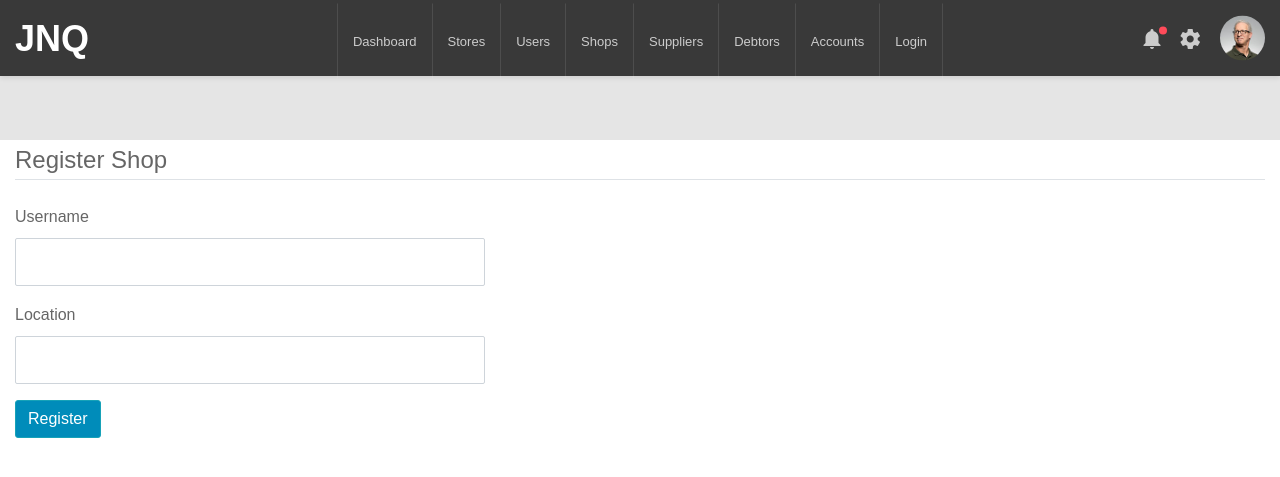
After one commit to Muhamadekh/Inventory_manager, a Flask app: page /register_shop in a window 1280 px wide. The commit adds this page. Shown: the top 477 px of the page. Run offline with Flask 3, Linux system fonts and the light colour scheme; some libraries are stand-ins or nearby versions; some web fonts are replaced.

Commit message:
Shop view and login pages

```diff
--- a/inventory/__init__.py
+++ b/inventory/__init__.py
@@ -1,6 +1,8 @@
 from flask import Flask
 from flask_sqlalchemy import SQLAlchemy
 from flask_bcrypt import Bcrypt
+from flask_login import LoginManager
+
 
 app = Flask(__name__)
 
@@ -9,6 +11,6 @@ app.config['SECRET_KEY'] = 'daf871535e9fb00d72ba5e35ae01ca5f'
 app.config['SQLALCHEMY_DATABASE_URI'] = 'sqlite:///site.db'
 db = SQLAlchemy(app)
 bcrypt = Bcrypt(app)
-
+login_manager = LoginManager(app)
 
 from inventory import routes
--- a/inventory/forms.py
+++ b/inventory/forms.py
@@ -12,3 +12,16 @@ class UserRegistrationForm(FlaskForm):
     confirm_password = PasswordField('Confirm password', validators=[DataRequired(), EqualTo('password')])
     user_role = SelectField('User Role', choices=user_role_choices)
     submit = SubmitField('Register')
+
+
+class ShopRegistrationForm(FlaskForm):
+    shop_name = StringField('Username', validators=[DataRequired(), Length(min=4)])
+    location = StringField('Location', validators=[DataRequired()])
+    submit = SubmitField('Register')
+
+
+class LoginForm(FlaskForm):
+    username = StringField('username', validators=[DataRequired()])
+    password = PasswordField('Password', validators=[DataRequired()])
+    # shop_name = SelectField('Select your shop', validators=[DataRequired()])
+    submit = SubmitField('Sign in')
--- a/inventory/routes.py
+++ b/inventory/routes.py
@@ -1,7 +1,8 @@
 from flask import Flask, render_template, url_for, flash, redirect
 from inventory import app, bcrypt,db
-from inventory.models import User
-from inventory.forms import UserRegistrationForm
+from inventory.models import User, Shop
+from inventory.forms import UserRegistrationForm, ShopRegistrationForm, LoginForm
+from flask_login import current_user, login_user
 
 
 @app.route('/')
@@ -31,3 +32,45 @@ def register_user():
 def view_users():
     users = User.query.all()
     return render_template('view_users.html', users=users)
+
+
+@app.route('/register_shop', methods=['GET', 'POST'])
+def register_shop():
+    form = ShopRegistrationForm()
+    shop = Shop.query.filter_by(shop_name=form.shop_name.data).first()
+    if shop:
+        flash("This already exist. Try another name", "warning")
+    else:
+        if form.validate_on_submit():
+            shop = Shop(shop_name=form.shop_name.data, location=form.location.data, user_id=current_user.id)
+            db.session.add(shop)
+            db.session.commit()
+            flash(f"{shop.shop_name} at {shop.location} was successfully registered.")
+            return redirect(url_for('view_shop'))
+    return render_template('register_shop.html', form=form)
+
+
+@app.route('/view_shops', methods=['GET'])
+def view_shop():
+    shops = Shop.query.all()
+    return render_template('view_shops.html', shops=shops)
+
+
+@app.route('/login', methods=['GET', 'POST'])
+def login():
+    if current_user.is_authenticated:
+        return redirect(url_for('home'))
+    else:
+        form = LoginForm()
+        print("Hey")
+        if form.validate_on_submit():
+            user = User.query.filter_by(username=form.username.data).first()
+            print(user.username)
+            pass_hashed = user.password
+            if user and bcrypt.check_password_hash(pass_hashed, form.password.data):
+                print("user exist")
+                login_user(user)
+                return redirect(url_for('home'))
+            else:
+                flash('Please check your username and password.')
+        return render_template('login.html', form=form)
--- a/inventory/templates/layout.html
+++ b/inventory/templates/layout.html
@@ -45,7 +45,7 @@
 <!--                        <a href="#">-->
 <!--                            <img src="../static/images/icon/logo-white.png" alt="CoolAdmin" />-->
 <!--                        </a>-->
-                        <h2><span style="color: white;">Jinaqow Retailers</span></h2>
+                        <h1><span style="color: white;">JNQ</span></h1>
                     </div>
                     <div class="header__navbar">
                         <ul class="list-unstyled">
@@ -83,10 +83,10 @@
                                     <span class="bot-line"></span>Shops</a>
                                 <ul class="header3-sub-list list-unstyled">
                                     <li>
-                                        <a href="login.html">Add</a>
+                                        <a href="{{ url_for('register_shop') }}">Add</a>
                                     </li>
                                     <li>
-                                        <a href="register.html">View</a>
+                                        <a href="{{ url_for('view_shop') }}">View</a>
                                     </li>
                                 </ul>
                             </li>
@@ -125,6 +125,11 @@
                                         <a href="register.html">View</a>
                                     </li>
                                 </ul>
+                            </li>
+                            <li class="has-sub">
+                                <a href="{{ url_for('login') }}">
+                                    <i class="bot-line"></i>Login
+                                </a>
                             </li>
                         </ul>
                     </div>
--- /dev/null
+++ b/inventory/templates/register_shop.html
@@ -0,0 +1,49 @@
+{% extends 'layout.html' %}
+{% block content %}
+    <div class="container form-group">
+        <form action="" method="POST">
+            {{ form.hidden_tag() }}
+            <fieldset class="form-group">
+                <legend class="border-bottom mt-2 mb-4">Register Shop</legend>
+                <div class="row" id="registerForm">
+                    <div class="form-group">
+                        <div class="col-md-12">
+                            {{ form.shop_name.label (class="form-control-label")}}
+                                {% if form.shop_name.errors %}
+                                    {{ form.shop_name (class="form-control form-control-lg is-invalid")}}
+                                    <ul class="invalid-feedback">
+                                        {% for error in form.shop_name.errors %}
+                                            <span>{{ error }}</span>
+                                        {% endfor %}
+                                    </ul>
+                                {% else %}
+                                    {{ form.shop_name (class="form-control form-control-lg")}}
+                                {% endif %}
+                        </div>
+                    </div>
+                    <div class="form-group">
+                        <div class="col-md-12">
+                            {{ form.location.label (class="form-control-label")}}
+                            {% if form.location.errors %}
+                                {{ form.location (class="form-control form-control-lg is-invalid")}}
+                                <ul class="invalid-feedback">
+                                    {% for error in form.location.errors %}
+                                        <span>{{ error }}</span>
+                                    {% endfor %}
+                                </ul>
+                            {% else %}
+                                {{ form.location (class="form-control form-control-lg")}}
+                            {% endif %}
+                        </div>
+                    </div>
+                    <div>
+                        <div class="col-md-12">
+                            {{ form.submit (class="btn btn-outline-info", style="background-color: #008CBA; color: white;")}}
+                        </div>
+                    </div>
+                </div>
+            </fieldset>
+        </form>
+    </div>
+
+{% endblock %}
```
Also changed, not shown: inventory/models.py (+11 -5 lines), inventory/templates/login.html (+32 -86 lines), inventory/templates/view_shops.html (added, +35 -0 lines), instance/site.db.
